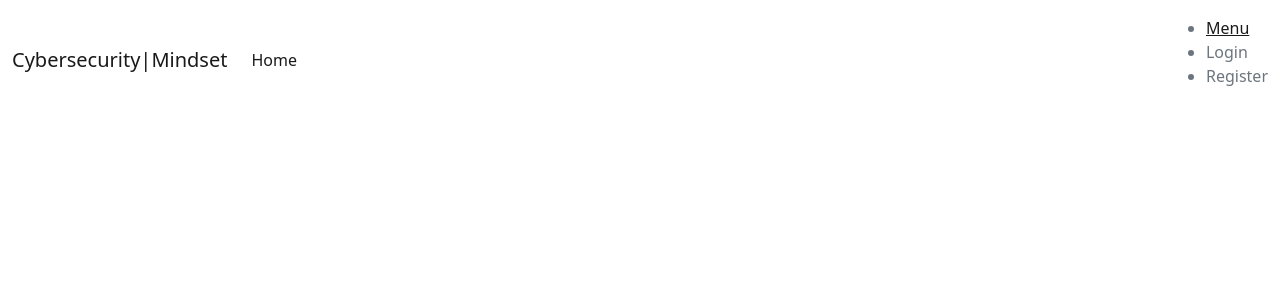
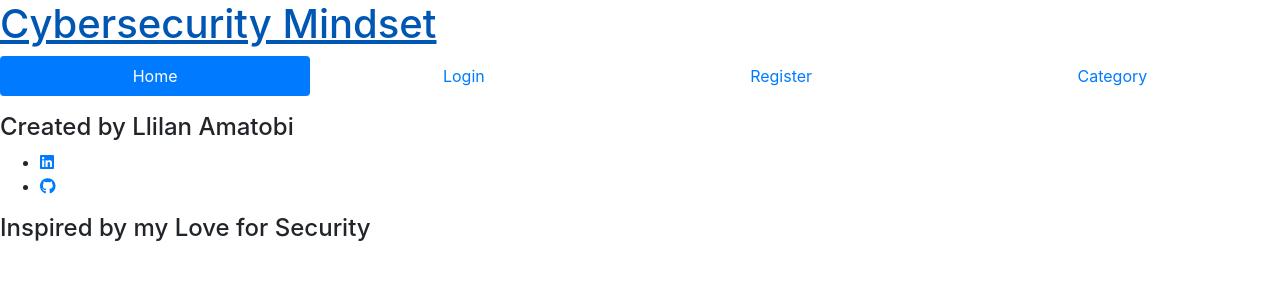
Before and after one commit to Adimserious/cyber-security-blog, a Django app: page / in a window 1280 px wide. Shown: the top 300 px of the page. Run offline with Django 4.2, Linux system fonts and the light colour scheme; data that the repository does not hold is empty; some libraries are stand-ins or nearby versions.

Commit message:
Add links and navigation to base.html

```diff
--- a/templates/base.html
+++ b/templates/base.html
@@ -4,56 +4,51 @@
 <html class="h-100" lang="en">
 
 <head>
+    <meta charset="UTF-8">
+    <meta name="viewport" content="width=device-width, initial-scale=1.0">
+    <!-- Bootstrap -->
+    <link rel="stylesheet" href="https://cdn.jsdelivr.net/npm/bootstrap@4.1.3/dist/css/bootstrap.min.css"
+        integrity="sha384-MCw98/SFnGE8fJT3GXwEOngsV7Zt27NXFoaoApmYm81iuXoPkFOJwJ8ERdknLPMO" crossorigin="anonymous">
+    <!-- Font Awesome CSS-->
+    <link rel="stylesheet" href="https://use.fontawesome.com/releases/v5.0.10/css/all.css"
+        integrity="sha384-+d0P83n9kaQMCwj8F4RJB66tzIwOKmrdb46+porD/OvrJ+37WqIM7UoBtwHO6Nlg" crossorigin="anonymous">
     <title>Cybersecurity Blog</title>
-    <meta name="viewport" content="width=device-width, initial-scale=1" />
 
     <!-- Google Fonts CSS -->
     <link rel="preconnect" href="https://fonts.gstatic.com">
     <link href="https://fonts.googleapis.com/css2?family=Roboto:wght@300&display=swap" rel="stylesheet">
     <link href="https://fonts.googleapis.com/css2?family=Lato:wght@300;700&display=swap" rel="stylesheet">
 
-    <!-- Font Awesome CSS -->
-    <link rel="stylesheet" href="https://cdnjs.cloudflare.com/ajax/libs/font-awesome/5.15.3/css/all.min.css">
-
-    <!-- Bootstrap CSS -->
-    <link href="https://cdn.jsdelivr.net/npm/bootstrap@5.0.1/dist/css/bootstrap.min.css" rel="stylesheet"
-        integrity="sha384-+0n0xVW2eSR5OomGNYDnhzAbDsOXxcvSN1TPprVMTNDbiYZCxYbOOl7+AMvyTG2x" crossorigin="anonymous">
 
 </head>
 
-<body class="d-flex flex-column h-100 main-bg">
+<body>
+    <header>
+        <div>
+            <a href="{% url 'home' %}">
+                <h1>Cybersecurity Mindset</h1>
+            </a>
 
-    <!-- Navigation -->
-    <nav class="navbar navbar-expand-lg navbar-light bg-white">
-        <div class="container-fluid">
-            <a class="navbar-brand" href="{% url 'home' %}"><span class="brand">Cyber<span class="red-o">security|</span>Mind<span
-                        class="thin">set</span></span></a>
-            <button class="navbar-toggler" type="button" data-bs-toggle="collapse" data-bs-target="#navbarText"
-                aria-controls="navbarText" aria-expanded="false" aria-label="Toggle navigation">
-                <span class="navbar-toggler-icon"></span>
-            </button>
-            <div class="collapse navbar-collapse" id="navbarText">
-                <ul class="navbar-nav me-auto mb-2 mb-lg-0">
-                    <li class="nav-item">
-                        <a class="nav-link {% if request.path == home_url %}active{% endif %}" aria-current="page"
-                            href="#">Home</a>
-                    </li>
+            <ul class="nav nav-pills nav-fill">
+                <li class="nav-item">
+                    <a class="nav-link active {% if request.path == home_url %}active{% endif %}" href="#">Home</a>
+                </li>
+                <li class="nav-item">
+                    <a class="nav-link" href="#">Login</a>
+                </li>
+                <li class="nav-item">
+                    <a class="nav-link" href="#">Register</a>
+                </li>
+                <li class="nav-item">
+                    <a class="nav-link" href="#">Category </a>
+                </li>
+            </ul>
 
-                </ul>
-                <span class="navbar-text text-muted">
-                    <ul>
-                        <li class="nav-item">
-                            <a href="">Menu</a>
-                        </li>
-                        <li>Login</li>
-                        <li>Register</li>
-                    </ul>
-                </span>
-            </div>
         </div>
-    </nav>
+    </header>
 
-    <main class="flex-shrink-0 main-bg">
+
+    <main>
 
         {% block content %}
         <!-- Content Goes here -->
@@ -62,18 +57,37 @@
     </main>
 
     <!-- Footer -->
-    <footer class="footer mt-auto py-3 dark-bg">
-        <p class="m-0 text-center text-white">Made by Code Instituters</p>
-        <p class="m-0 text-center text-white">Follow us: <i class="fab fa-facebook-square ms-3"></i>
-            <i class="fab fa-twitter-square ms-3"></i>
-            <i class="fab fa-instagram-square ms-3"></i>
-            <i class="fab fa-youtube-square ms-3"></i>
-        </p>
+    <footer>
+        <div class="footer-div">
+            <h4>Created by Llilan Amatobi</h4>
+            <ul class="socials">
+                <li>
+                    <a href="https://www.linkedin.com/in/lilian-adimchinobi-amatobi-9b93b4208?utm_source=share&utm_campaign=share_via&utm_content=profile&utm_medium=ios_app"
+                        target="_blank" rel="noopener" aria-label="Visit my Linkedln page"><i
+                            class="fa-brands fa-linkedin"></i></a>
+                </li>
+                <li><a href="" target="_blank" rel="noopener" aria-label="Visit my Github page"><i
+                            class="fa-brands fa-github"></i></a>
+                </li>
+            </ul>
+            <h4>Inspired by my Love for Security</h4>
+        </div>
     </footer>
 
-    <script src="https://cdn.jsdelivr.net/npm/bootstrap@5.0.1/dist/js/bootstrap.bundle.min.js"
-        integrity="sha384-gtEjrD/SeCtmISkJkNUaaKMoLD0//ElJ19smozuHV6z3Iehds+3Ulb9Bn9Plx0x4" crossorigin="anonymous">
-        </script>
+    <!-- Font awesome kit -->
+    <script src="https://kit.fontawesome.com/c2a5ce9714.js" crossorigin="anonymous"></script>
+
+    <!-- Bootsrap js -->
+    <script src="https://code.jquery.com/jquery-3.3.1.slim.min.js"
+        integrity="sha384-q8i/X+965DzO0rT7abK41JStQIAqVgRVzpbzo5smXKp4YfRvH+8abtTE1Pi6jizo" crossorigin="anonymous">
+    </script>
+    <script src="https://cdn.jsdelivr.net/npm/popper.js@1.14.3/dist/umd/popper.min.js"
+        integrity="sha384-ZMP7rVo3mIykV+2+9J3UJ46jBk0WLaUAdn689aCwoqbBJiSnjAK/l8WvCWPIPm49" crossorigin="anonymous">
+    </script>
+    <script src="https://cdn.jsdelivr.net/npm/bootstrap@4.1.3/dist/js/bootstrap.min.js"
+        integrity="sha384-ChfqqxuZUCnJSK3+MXmPNIyE6ZbWh2IMqE241rYiqJxyMiZ6OW/JmZQ5stwEULTy" crossorigin="anonymous">
+    </script>
+
 </body>
 
 </html>
```
